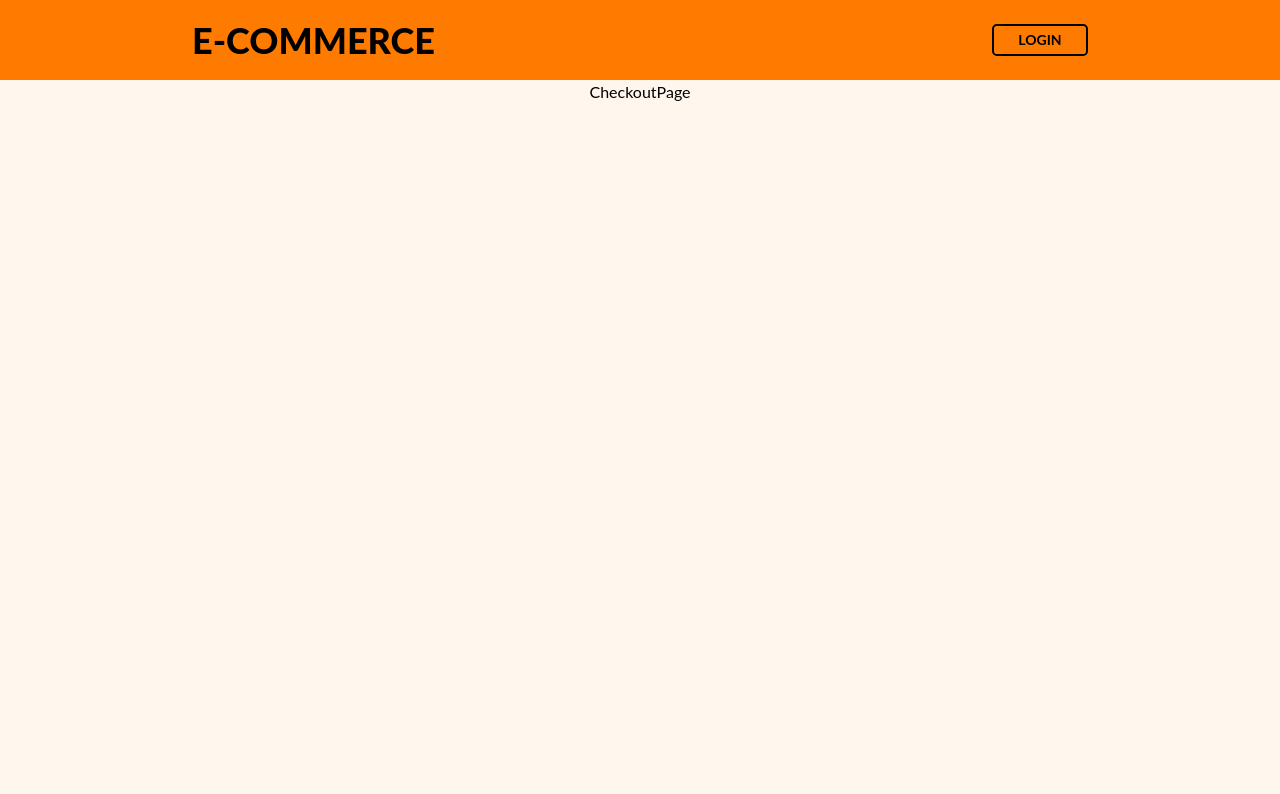
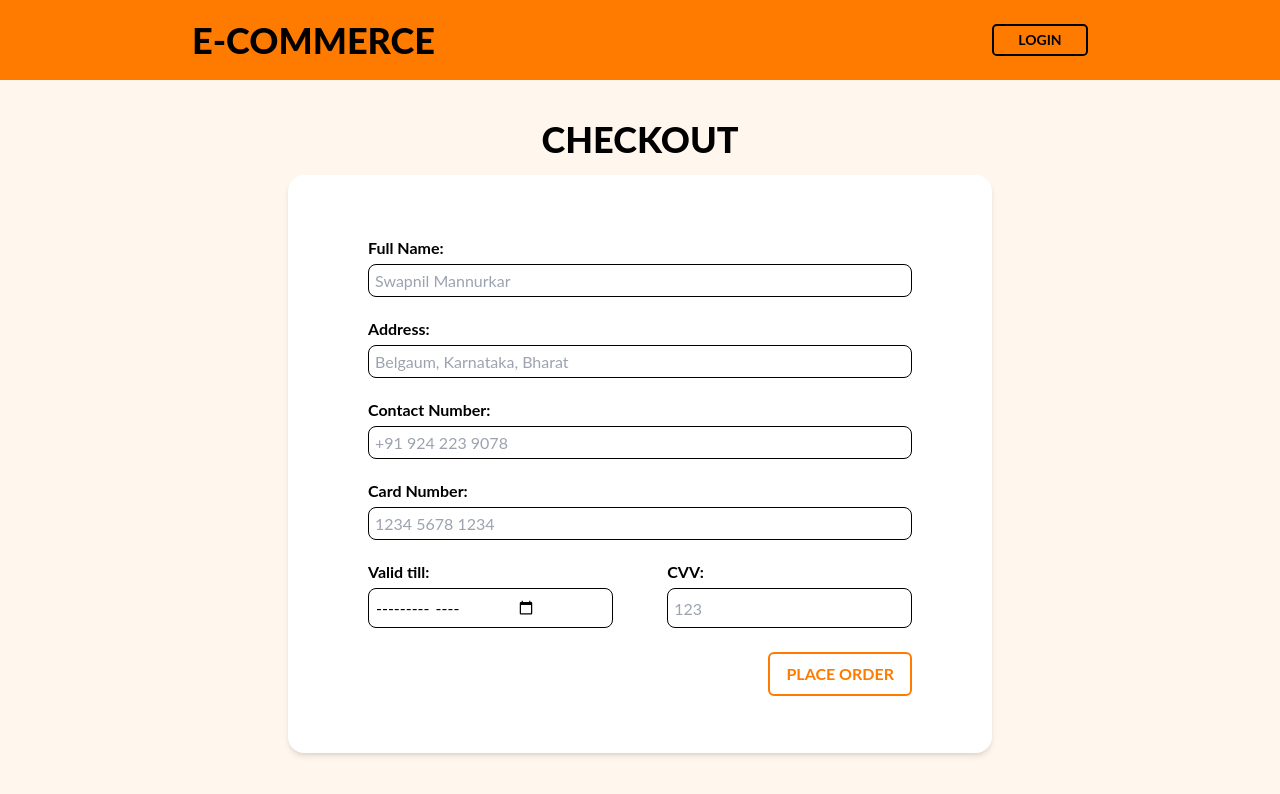
Before and after one commit to Swapnil-Mannurkar/DooGraphics-assignment, a Next.js app: page /checkout in a window 1280 px wide. Shown: the top 794 px of the page. Built offline with nearby package versions, Linux system fonts and the light colour scheme; no server answers.

Commit message:
checkout page

```diff
--- a/components/cart/Cart.jsx
+++ b/components/cart/Cart.jsx
@@ -31,7 +31,7 @@ const Cart = ({ cart }) => {
       <div className={styles.checkout}>
         <h4>
           TOTAL ITEMS:{" "}
-          <span className={styles.totalPrice}>${cart.totalItems}</span>
+          <span className={styles.totalPrice}>{cart.totalItems}</span>
         </h4>
         <h4>
           TOTAL PRICE:{" "}
--- /dev/null
+++ b/components/checkout/Checkout.jsx
@@ -0,0 +1,132 @@
+import React, { useRef, useState } from "react";
+import styles from "./Checkout.module.css";
+import WhiteBox from "../ui/WhiteBox";
+import Modal from "../ui/Modal";
+import SuccessMessage from "./SuccessMessage";
+import { useRouter } from "next/router";
+import { useSession } from "next-auth/react";
+
+const Checkout = () => {
+  const { data, status } = useSession();
+  const [displayMessage, setDisplayMessage] = useState(false);
+  const router = useRouter();
+  const nameRef = useRef();
+  const addressRef = useRef();
+  const contactNumberRef = useRef();
+  const cardNumberRef = useRef();
+  const validTillRef = useRef();
+  const cvvRef = useRef();
+
+  const handleWheel = (e) => {
+    e.preventDefault();
+  };
+
+  const closeMessageHandler = async () => {
+    const response = await fetch("/api/cart/emptyCart", {
+      method: "DELETE",
+      body: JSON.stringify({ username: data.user.name }),
+      headers: {
+        "Content-Type": "application/json",
+      },
+    });
+
+    if (response.ok) {
+      setDisplayMessage(false);
+      router.replace("/");
+    }
+  };
+
+  const submitHandler = (event) => {
+    event.preventDefault();
+
+    const name = nameRef.current.value;
+    const address = addressRef.current.value;
+    const contactNumber = contactNumberRef.current.value;
+    const cardNumber = cardNumberRef.current.value;
+    const validTill = validTillRef.current.value;
+    const cvv = cvvRef.current.value;
+
+    if (name && address && contactNumber && cardNumber && validTill && cvv) {
+      setDisplayMessage(true);
+    }
+  };
+
+  return (
+    <WhiteBox title={"CHECKOUT"}>
+      {displayMessage && (
+        <Modal type="success">
+          <SuccessMessage closeMessage={closeMessageHandler} />
+        </Modal>
+      )}
+      <form className={styles.shippingForm} onSubmit={submitHandler}>
+        <div className={styles.contactDetails}>
+          <label>Full Name:</label>
+          <input
+            type="text"
+            name="name"
+            placeholder="Swapnil Mannurkar"
+            ref={nameRef}
+            required
+          />
+          <label>Address:</label>
+          <input
+            type="text"
+            name="address"
+            placeholder="Belgaum, Karnataka, Bharat"
+            ref={addressRef}
+            required
+          />
+          <label>Contact Number:</label>
+          <input
+            type="number"
+            name="contactNumber"
+            placeholder="+91 924 223 9078"
+            maxLength={10}
+            onWheel={handleWheel}
+            ref={contactNumberRef}
+            required
+          />
+        </div>
+        <div className={styles.paymentDetails}>
+          <label>Card Number:</label>
+          <input
+            type="number"
+            name="cardNumber"
+            placeholder="1234 5678 1234"
+            onWheel={handleWheel}
+            ref={cardNumberRef}
+            required
+          />
+          <div className={styles.paymentDetailsColumn}>
+            <div className={styles.paymentDetailsRow}>
+              <label>Valid till:</label>
+              <input
+                type="month"
+                name="validTill"
+                placeholder="12/25"
+                ref={validTillRef}
+                required
+              />
+            </div>
+            <div className={styles.paymentDetailsRow}>
+              <label>CVV:</label>
+              <input
+                type="text"
+                name="cvv"
+                placeholder="123"
+                maxLength={3}
+                ref={cvvRef}
+                required
+              />
+            </div>
+          </div>
+        </div>
+        <div className={styles.action}>
+          <button>Place order</button>
+        </div>
+      </form>
+    </WhiteBox>
+  );
+};
+
+export default Checkout;
--- /dev/null
+++ b/components/checkout/Checkout.module.css
@@ -0,0 +1,47 @@
+.shippingForm {
+  @apply w-full flex flex-col justify-center items-center px-20;
+}
+
+.shippingForm label {
+  @apply mb-1 font-bold;
+}
+
+.shippingForm input {
+  @apply h-full p-1.5 border border-black rounded-lg flex items-center;
+}
+
+.contactDetails {
+  @apply w-full flex flex-col;
+}
+
+.contactDetails label {
+  @apply mt-5;
+}
+
+.paymentDetails {
+  @apply w-full mt-5 flex flex-col;
+}
+
+.paymentDetailsColumn {
+  @apply w-full mt-5 flex justify-between;
+}
+
+.paymentDetailsRow {
+  @apply w-[45%] flex flex-col;
+}
+
+.action {
+  @apply w-full pt-6 pb-8 flex justify-end;
+}
+
+.shippingForm input[type="number"]::-webkit-inner-spin-button,
+.shippingForm input[type="number"]::-webkit-outer-spin-button {
+  -webkit-appearance: none;
+  appearance: none;
+  margin: 0;
+}
+
+.action button:disabled {
+  @apply border-gray-700 text-gray-700;
+  @apply hover:bg-gray-700 hover:cursor-not-allowed;
+}
--- /dev/null
+++ b/components/checkout/SuccessMessage.jsx
@@ -0,0 +1,16 @@
+import React from "react";
+import styles from "./SuccessMessage.module.css";
+import { FaCircleCheck } from "react-icons/fa6";
+import Link from "next/link";
+
+const SuccessMessage = (props) => {
+  return (
+    <div className={styles.success}>
+      <h2>Success Message</h2>
+      <FaCircleCheck className={styles.icon} />
+      <button onClick={props.closeMessage}>Look for more products</button>
+    </div>
+  );
+};
+
+export default SuccessMessage;
--- /dev/null
+++ b/components/checkout/SuccessMessage.module.css
@@ -0,0 +1,8 @@
+.success {
+  @apply w-full text-5xl text-green-500;
+  @apply flex flex-col justify-center items-center gap-6;
+}
+
+.success h2 {
+  @apply text-4xl;
+}
--- a/components/ui/Modal.jsx
+++ b/components/ui/Modal.jsx
@@ -1,6 +1,6 @@
 import React from "react";
 import styles from "./Modal.module.css";
-import { BarLoader, ClipLoader, GridLoader, HashLoader } from "react-spinners";
+import { BarLoader } from "react-spinners";
 
 const Modal = (props) => {
   return (
@@ -8,7 +8,7 @@ const Modal = (props) => {
       <div className={styles.modalBg} />
       <div className={styles.modalContent}>
         {props.children}
-        <BarLoader />
+        {props.type === "success" ? null : <BarLoader />}
       </div>
     </>
   );
--- /dev/null
+++ b/pages/api/cart/emptyCart.js
@@ -0,0 +1,37 @@
+import { connectDatabase, usersCollection } from "@/lib/db";
+
+const handler = async (req, res) => {
+  if (req.method !== "DELETE") {
+    return res
+      .status(422)
+      .json({ message: "Invalid request", status: "failed" });
+  }
+
+  const username = req.body.username;
+
+  try {
+    const client = await connectDatabase();
+
+    const users = await usersCollection(client);
+
+    const user = await users.findOne({ _id: username });
+
+    const cart = await user.cart;
+
+    cart.items = [];
+    cart.totalPrice = 0;
+    cart.totalItems = 0;
+
+    await users.updateOne({ _id: username }, { $set: { cart: cart } });
+
+    return res
+      .status(200)
+      .json({ message: "Order place successfully!", status: "success" });
+  } catch (err) {
+    return res
+      .status(422)
+      .json({ message: "Something went wrong!", status: "failed" });
+  }
+};
+
+export default handler;
--- a/pages/checkout/index.js
+++ b/pages/checkout/index.js
@@ -1,7 +1,8 @@
+import Checkout from "@/components/checkout/Checkout";
 import React from "react";
 
 const CheckoutPage = () => {
-  return <div>CheckoutPage</div>;
+  return <Checkout />;
 };
 
 export default CheckoutPage;
```
